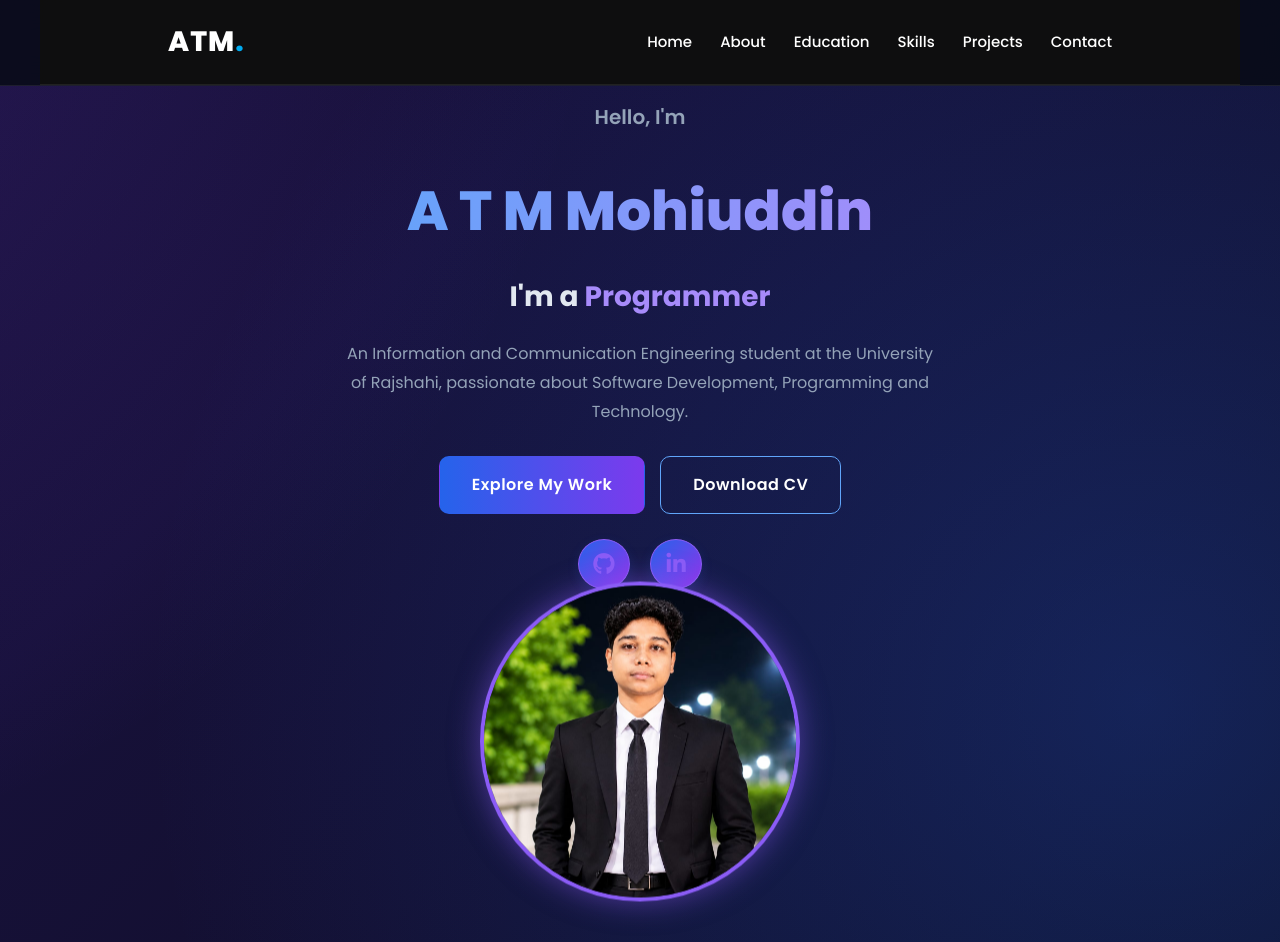
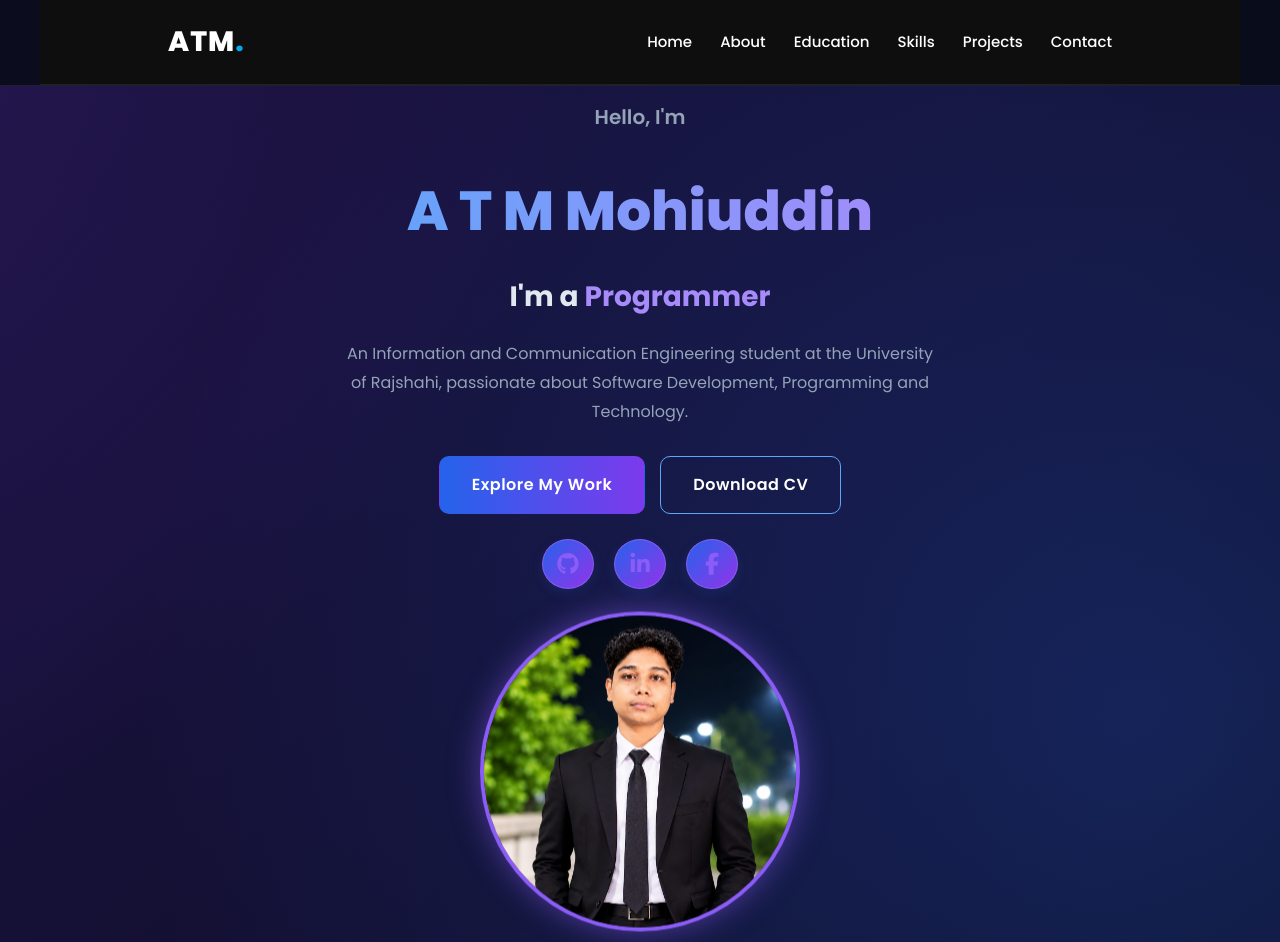
Before and after one commit to mohiuddin-codes/My-Portfolio, a plain HTML site: page index.html in a window 1280 px wide. Shown: the top 942 px of the page. Drawn offline with nearby package versions, Linux system fonts and the light colour scheme.

Commit message:
Add Facebook social media link

```diff
--- a/index.html
+++ b/index.html
@@ -89,8 +89,9 @@ href="https://cdnjs.cloudflare.com/ajax/libs/font-awesome/6.5.2/css/all.min.css"
         </div>
 
 
-<div class="social-links">
+  <div class="social-links">
 
+    <!-- GitHub -->
     <a href="https://github.com/mohiuddin-codes"
        target="_blank"
        rel="noopener noreferrer"
@@ -98,15 +99,23 @@ href="https://cdnjs.cloudflare.com/ajax/libs/font-awesome/6.5.2/css/all.min.css"
         <i class="fa-brands fa-github"></i>
     </a>
 
+    <!-- LinkedIn -->
     <a href="https://www.linkedin.com/in/atm-mohiuddin/"
        target="_blank"
        rel="noopener noreferrer"
        aria-label="LinkedIn">
-         <i class="fa-brands fa-linkedin-in"></i>
+        <i class="fa-brands fa-linkedin-in"></i>
+    </a>
+
+    <!-- Facebook -->
+    <a href="https://www.facebook.com/share/1MxHdf3vHG/"
+       target="_blank"
+       rel="noopener noreferrer"
+       aria-label="Facebook">
+        <i class="fa-brands fa-facebook-f"></i>
     </a>
 
 </div>
-
     </div>
 
     <!-- Profile Picture -->
--- a/style.css
+++ b/style.css
@@ -870,7 +870,6 @@ button:focus-visible {
     border-color: #a78bfa;
 }
 
-}
 .hero-image {
     display: flex !important;
     visibility: visible !important;
```
